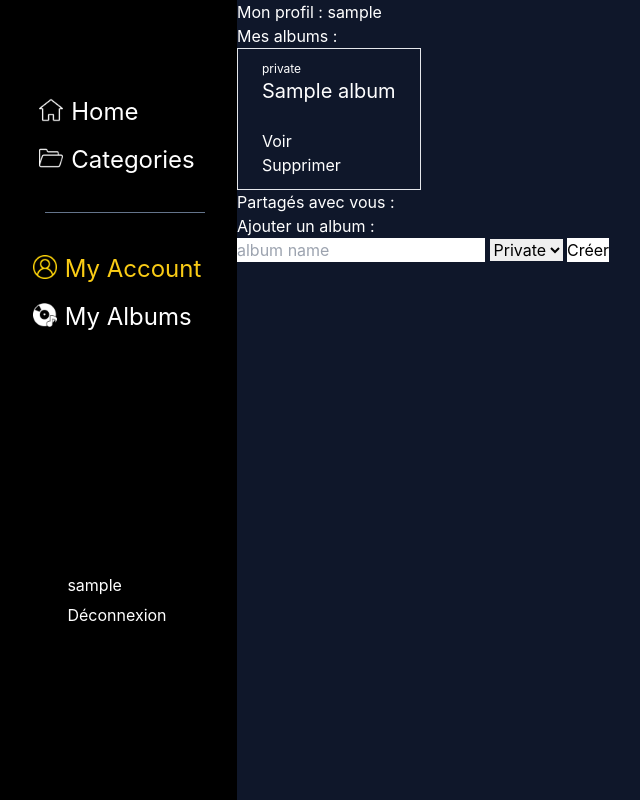
After one commit to Hugosenee/DevLab_Back, a PHP site: page /profile.php in a window 1280 px wide. The commit adds this page. Shown: the whole page, without its empty margins (3-643 px from the left). Run offline with PHP 8.4, Linux system fonts and the light colour scheme; the visitor is signed in with stand-in values (Sample User, id 1); tables that the repository leaves empty or names only in its code hold one stand-in row (values such as "Sample post"); style sheets or scripts are compiled from the project's sources; some libraries are stand-ins or nearby versions.

Commit message:
:sparkles: ADD album creation delete and add movie to it

```diff
--- /dev/null
+++ b/album.php
@@ -0,0 +1,12 @@
+<?php
+
+class album
+{
+    public function __construct(
+        public string $name,
+        public int $is_private,
+        public int $user_id,
+    )
+    {
+    }
+}
--- a/categories.php
+++ b/categories.php
@@ -6,7 +6,10 @@ require_once 'connection.php';
 
 $connection = new Connection();
 if($_SESSION){
-    $get = $connection->getid($_SESSION['email']);
+    $infosession = $connection->getinfo($_SESSION['email']);
+    $_SESSION['id'] = $infosession[0]['id'];
+    $_SESSION['username'] = $infosession[0]['username'];
+    $_SESSION['email'] = $infosession[0]['email'];
 }
 ?>
 
--- a/connection.php
+++ b/connection.php
@@ -38,10 +38,9 @@ class Connection
         }
     }
 
-    public function getiduser($email): array
+    public function getinfo($email)
     {
         $query = "SELECT * FROM user WHERE email = '$email'";
-
         $statement = $this->pdo->prepare($query);
         $statement->execute();
         $board = $statement->fetchAll(PDO::FETCH_ASSOC);
@@ -55,4 +54,52 @@ class Connection
         return $result;
 
     }
+
+    public function insertAlbum(Album $album): bool
+    {
+        $query = 'INSERT INTO album (name, is_private, user_id)
+                  VALUES (:name, :is_private, :id)';
+
+        $statement = $this->pdo->prepare($query);
+
+        return $statement->execute([
+            'name' => $album->name,
+            'is_private' => $album->is_private,
+            'id' => $album->user_id,
+        ]);
+    }
+    public function getUserAlbum($userId): array
+    {
+        $query = "SELECT * FROM album WHERE user_id = '$userId'";
+        $statement = $this->pdo->prepare($query);
+        $statement->execute();
+        return $statement->fetchAll(PDO::FETCH_ASSOC);
+    }
+
+    public function deleteAlbum(int $id): bool
+    {
+        $query = 'DELETE FROM album
+                  WHERE id = :id';
+
+        $statement = $this->pdo->prepare($query);
+
+        return $statement->execute([
+            'id' => $id,
+        ]);
+    }
+
+    public function addMovie(movie $movie): bool
+    {
+        $query = 'INSERT INTO film (album_id, film_id)
+                  VALUES (:albumId, :movieId)';
+
+        $statement = $this->pdo->prepare($query);
+
+        return $statement->execute([
+            'albumId' => $movie->albumId,
+            'movieId' => $movie->movieId,
+        ]);
+    }
+
+
 }
--- a/login.php
+++ b/login.php
@@ -17,7 +17,7 @@
         <form method="post" id="form">
             <input type="email" name="email" placeholder="E-mail" class="bg-gray-700 w-96 h-16 rounded-2xl text-center mb-6"><br>
             <input type="password" name="password" placeholder="Password" class="bg-gray-700 w-96 h-16 rounded-2xl text-center mb-6"><br>
-            <input type="submit" value="Sign In" class="bg-blue-800 w-96 h-16 rounded-2xl text-center mb-6 text-white">
+            <input type="submit" value="Sign In" class="bg-blue-800 w-96 h-16 rounded-2xl text-center mb-6 text-white cursor-pointer">
         </form>
         <p class="text-white">Don't have an account ?<a href="register.php" class="text-blue-500"> Sign up</a></p>
     </div>
--- a/movie.php
+++ b/movie.php
@@ -3,10 +3,8 @@
 class movie
 {
     public function __construct(
-        public int $id,
-        public string $title,
-        public string $desc,
-        public string $img_url
+        public int $albumId,
+        public int $movieId
     )
     {
     }
--- /dev/null
+++ b/profile.php
@@ -0,0 +1,117 @@
+<?php
+
+session_start();
+
+require_once 'connection.php';
+require_once 'album.php';
+
+
+$connection = new Connection();
+if($_SESSION){
+    $infosession = $connection->getinfo($_SESSION['email']);
+    $_SESSION['id'] = $infosession[0]['id'];
+    $_SESSION['username'] = $infosession[0]['username'];
+    $_SESSION['email'] = $infosession[0]['email'];
+} else {
+    header('location: index.php');
+}
+?>
+
+<!DOCTYPE html>
+<html lang="en">
+<head>
+    <meta charset="UTF-8" />
+    <link rel="icon" type="image/svg+xml" href="/vite.svg" />
+    <meta name="viewport" content="width=device-width, initial-scale=1.0" />
+    <link rel="stylesheet" href="style.scss">
+    <title>Home</title>
+    <script src="https://cdn.tailwindcss.com"></script>
+    <script src="https://code.iconify.design/iconify-icon/1.0.2/iconify-icon.min.js"></script>
+</head>
+<body class="flex">
+<div class="h-full bg-black w-60 flex flex-col fixed top-0">
+    <div class="flex justify-center">
+        <ul class="text-white mt-24 text-2xl">
+            <li class="mb-4 flex"><img src="image/home.png" alt="home" class="w-6 h-6 mt-0.5 mr-2"><a href="index.php">Home</a></li>
+            <li class="mb-4 flex"><img src="image/fichiers.png" alt="home" class="w-6 h-6 mt-0.5 mr-2"><a href="categories.php">Categories</a></li>
+        </ul>
+    </div>
+    <hr class="border-slate-500 w-40 ml-12 mt-5">
+    <div class="flex justify-center">
+        <ul class="text-white mt-10 text-2xl gap-24">
+            <li class="mb-4 text-yellow-400 flex"><img src="image/accountyellow.png" alt="home" class="w-6 h-6 mt-0.5 mr-2">My Account</li>
+            <li class="flex"><img src="image/albums.png" alt="home" class="w-6 h-6 mt-0.5 mr-2">My Albums</li>
+        </ul>
+    </div>
+    <div class="flex justify-center">
+        <div class="text-white mt-60 text-2xl gap-24 flex-col">
+            <?php
+            if($_SESSION){ ?>
+                <p class="text-base"> <?= $_SESSION['username'] ?> </p>
+                <?php echo '<a href="logout.php" id="deco" class="text-base">Déconnexion</a>';
+            }   else {
+                echo '<a href="login.php"><li class="mb-2 flex"><img src="image/login.png" alt="home" class="w-6 h-6 mt-0.5 mr-2">Login</li></a>
+                      <a href="register.php" ><li class="flex"><img src="image/register.png" alt="home" class="w-6 h-6 mt-0.5 mr-2">Register</li></a>';
+            }
+            ?>
+        </div>
+    </div>
+</div>
+
+
+<div class="w-screen h-screen text-white bg-slate-900 ml-60">
+    <h1>Mon profil : <?= $_SESSION['username'] ?></h1>
+    <p>Mes albums :</p>
+    <div class="flex gap-3">
+        <?php
+        $allAlbum = $connection->getUserAlbum($_SESSION['id']);
+
+
+        foreach ($allAlbum as $album) {
+            echo '<div class="flex flex-col border px-6 py-3">';
+            echo '<p class="text-xs">';
+            if ($album['is_private'] == 0) {
+                echo 'private';
+            } else {
+                echo 'public';
+            }
+            echo '</p>';
+            echo '<p class="text-xl mb-6">' . $album['name'] . '</p>';
+            echo '<a href="albumSingle.php?id=' . $album['id'] . '">Voir</a>';
+            echo '<a href="deleteAlbum.php?id=' . $album['id'] . '">Supprimer</a>';
+            echo '</div>';
+        }
+
+        ?>
+    </div>
+    <p>Partagés avec vous :</p>
+    <div>
+
+    </div>
+
+<p>Ajouter un album :</p>
+    <div class="flex">
+        <form method="post" class="text-black">
+            <input type="text" name="name" placeholder="album name">
+            <select name="is_private">
+                <option value="0">Private</option>
+                <option value="1">Public</option>
+            </select>
+            <input type="submit" value="Créer" class="cursor-pointer bg-white">
+        </form>
+    </div>
+</div>
+
+<?php
+if($_POST) {
+    $album = new album(
+            $_POST['name'],
+            $_POST['is_private'],
+            $_SESSION['id']
+    );
+    $createAlbum = $connection->insertAlbum($album);
+}
+
+?>
+</body>
+</html>
--- a/register.php
+++ b/register.php
@@ -19,7 +19,7 @@
             <input type="text" name="username" placeholder="username" class="bg-gray-700 w-96 h-16 rounded-2xl text-center mb-6"><br>
             <input type="password" name="password1" placeholder="Password" class="bg-gray-700 w-96 h-16 rounded-2xl text-center mb-6"><br>
             <input type="password" name="password2" placeholder="Password (retype)" class="bg-gray-700 w-96 h-16 rounded-2xl text-center mb-6"><br>
-            <input type="submit" value="Sign Up" class="bg-blue-800 w-96 h-16 rounded-2xl text-center mb-6 text-white">
+            <input type="submit" value="Sign Up" class="bg-blue-800 w-96 h-16 rounded-2xl text-center mb-6 text-white cursor-pointer">
         </form>
         <p class="text-white">Already have an account ?<a href="login.php" class="text-blue-500"> Login</a></p>
     </div>
--- a/searchResult.php
+++ b/searchResult.php
@@ -6,7 +6,10 @@ require_once 'connection.php';
 
 $connection = new Connection();
 if($_SESSION){
-    $get = $connection->getiduser($_SESSION['email']);
+    $infosession = $connection->getinfo($_SESSION['email']);
+    $_SESSION['id'] = $infosession[0]['id'];
+    $_SESSION['username'] = $infosession[0]['username'];
+    $_SESSION['email'] = $infosession[0]['email'];
 }
 
 $searchResult = $connection->get("search");
```
Also changed, not shown: deleteAlbum.php (added, +10 -0 lines), index.php (+24 -21 lines), js/search.js (+0 -12 lines), movieSingle.php (+36 -1 lines), albumSingle.php (added), image/accountyellow.png (added).
